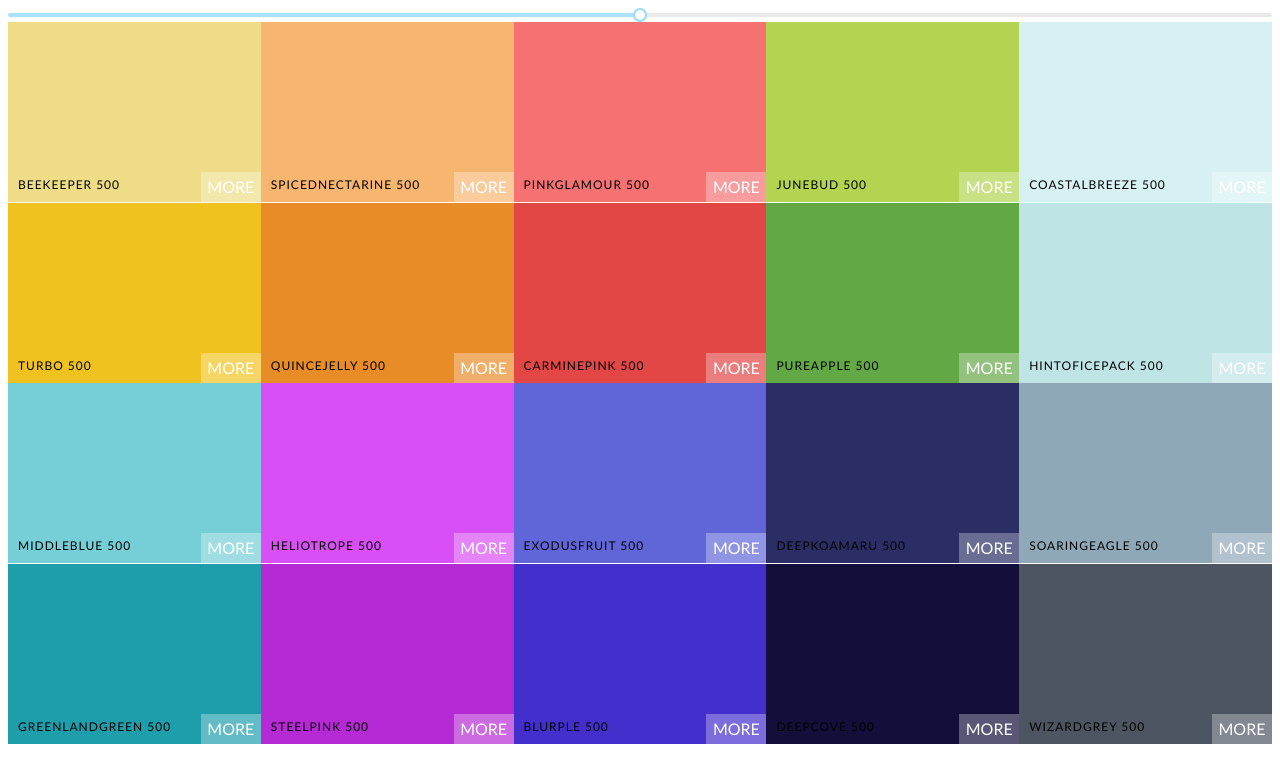
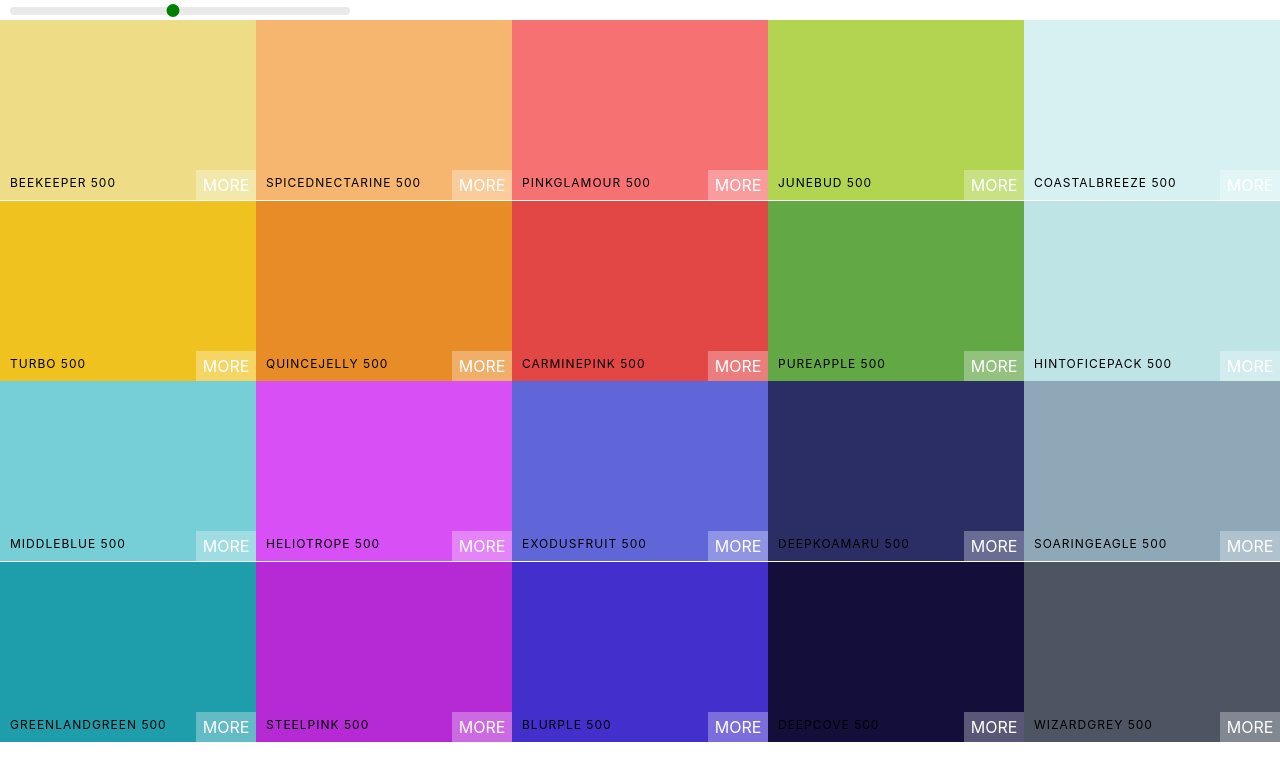
Before and after one commit to flashkicker/colorati, a React (Create React App) app: page / in a window 1280 px wide. Shown: the top 782 px of the page. Built offline with nearby package versions, Linux system fonts and the light colour scheme.

Commit message:
styled color slider

```diff
--- a/src/Palette.js
+++ b/src/Palette.js
@@ -21,6 +21,7 @@ class Palette extends Component {
 
 		return (
 			<div className="palette">
+				<div className="slider">
 					<Slider
 						defaultValue={level}
 						min={100}
@@ -28,6 +29,7 @@ class Palette extends Component {
 						step={100}
 						onAfterChange={this.changeLevel}
 					/>
+				</div>
 				{/* navbar goes here */}
 				<div className="palette-colors">{colorBoxes}</div>
 				{/* footer goes here */}
--- a/src/color-box.css
+++ b/src/color-box.css
@@ -25,8 +25,8 @@
 	color: white;
 	text-transform: uppercase;
 	border: none;
-    opacity: 0;
-    cursor: pointer;
+	opacity: 0;
+	cursor: pointer;
 }
 
 .color-box:hover .copy-button {
@@ -43,8 +43,8 @@
 	color: black;
 	letter-spacing: 1px;
 	text-transform: uppercase;
-    font-size: 12px;
-    font-family: 'Gill Sans', 'Gill Sans MT', Calibri, 'Trebuchet MS', sans-serif;
+	font-size: 12px;
+	/* font-family: "Gill Sans", "Gill Sans MT", Calibri, "Trebuchet MS", sans-serif; */
 }
 
 .see-more {
@@ -58,8 +58,8 @@
 	height: 30px;
 	text-align: center;
 	line-height: 30px;
-    text-transform: uppercase;
-    font-family: 'Gill Sans', 'Gill Sans MT', Calibri, 'Trebuchet MS', sans-serif;
+	text-transform: uppercase;
+	/* font-family: "Gill Sans", "Gill Sans MT", Calibri, "Trebuchet MS", sans-serif; */
 }
 
 .copy-overlay {
@@ -91,7 +91,7 @@
 	opacity: 0;
 	color: white;
 	flex-direction: column;
-	font-family: 'Gill Sans', 'Gill Sans MT', Calibri, 'Trebuchet MS', sans-serif;
+	/* font-family: "Gill Sans", "Gill Sans MT", Calibri, "Trebuchet MS", sans-serif; */
 }
 
 .copy-msg.show {
--- /dev/null
+++ b/src/index.css
@@ -0,0 +1,14 @@
+body {
+	margin: 0;
+	padding: 0;
+	font-family: -apple-system, BlinkMacSystemFont, "Segoe UI", "Roboto", "Oxygen",
+		"Ubuntu", "Cantarell", "Fira Sans", "Droid Sans", "Helvetica Neue",
+		sans-serif;
+	-webkit-font-smoothing: antialiased;
+	-moz-osx-font-smoothing: grayscale;
+}
+
+code {
+	font-family: source-code-pro, Menlo, Monaco, Consolas, "Courier New",
+		monospace;
+}
--- a/src/index.js
+++ b/src/index.js
@@ -2,4 +2,6 @@ import React from 'react';
 import ReactDOM from 'react-dom';
 import App from './App';
 
+import './index.css';
+
 ReactDOM.render(<App />, document.getElementById('root'));
--- a/src/palette.css
+++ b/src/palette.css
@@ -1,8 +1,35 @@
 .palette {
-    height: 100vh;
-
+	height: 100vh;
 }
 
 .palette-colors {
-    height: 90%
+	height: 90%;
 }
+
+.slider {
+	width: 340px;
+	margin: 0 10px;
+	display: inline-block;
+}
+
+.rc-slider-track {
+	background-color: transparent;
+}
+
+.rc-slider-rail {
+	height: 8px;
+}
+
+.rc-slider-handle,
+.rc-slider-handle:active,
+.rc-slider-handle:focus,
+.rc-slider-handle:hover {
+	background-color: green;
+	outline: none;
+	border: 2px solid green;
+    box-shadow: none;
+    width: 13px;
+    height: 13px;
+    margin-left: -7px;
+    margin-top: -3px;
+}
```
Lines whose indentation alone changed are shown as unchanged.
